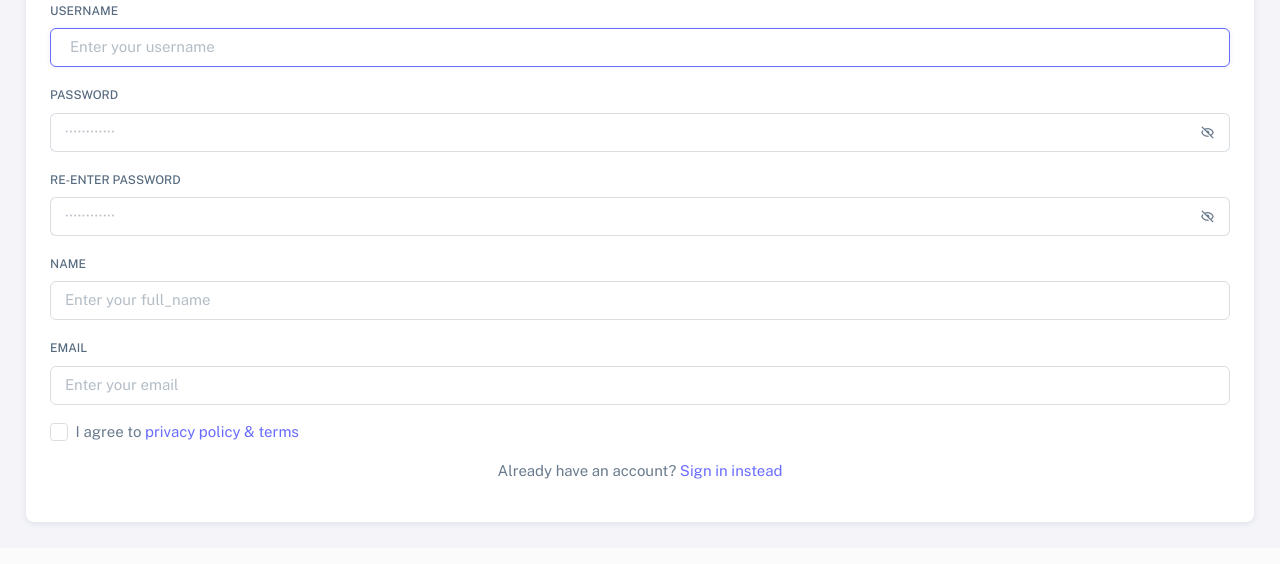
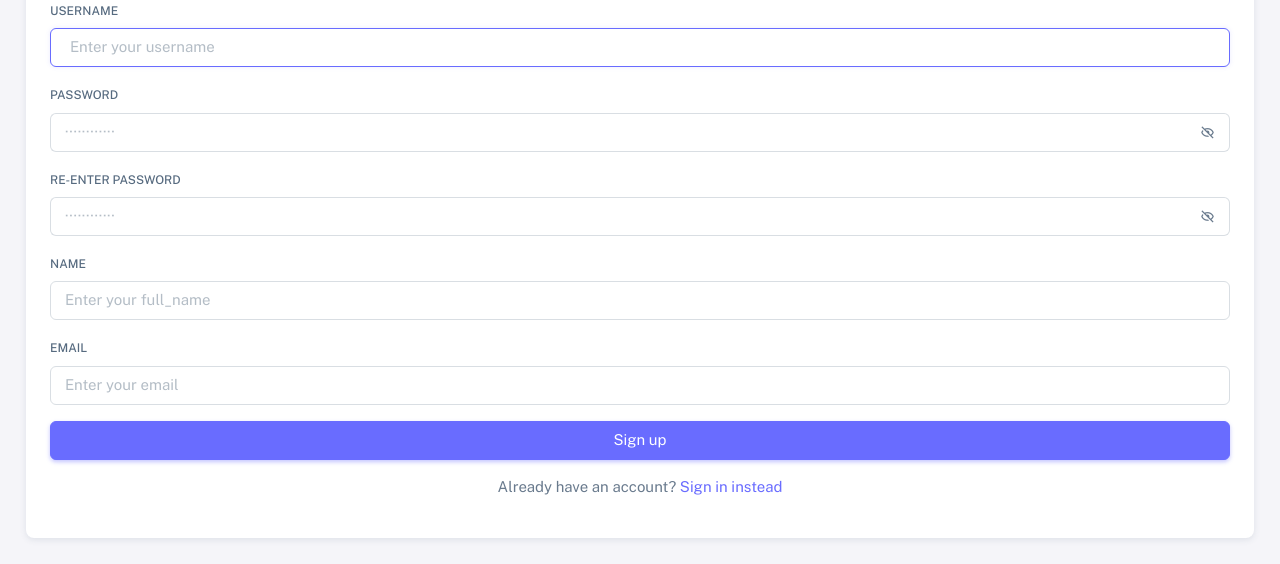
Before and after one commit to AIVLE-School-first-Big-Project/Your-Feelings, a Django app: page /user/signup/ in a window 1280 px wide. Shown: the part 580-1144 px from the top of the page. Before the commit the page ends 1106 px from the top, so only its background shows below. Run offline with Django 3.2, Linux system fonts and the light colour scheme; some libraries are stand-ins or nearby versions; some web fonts are replaced.

Commit message:
로그인 회원가입 수정

```diff
--- a/userApp/templates/userApp/signup.html
+++ b/userApp/templates/userApp/signup.html
@@ -99,21 +99,14 @@
                     <label for="email" class="form-label">Email</label>
                     <input type="text" class="form-control" id="email" name="email" placeholder="Enter your email" />
                   </div>
-
                   <div class="mb-3">
-                    <div class="form-check">
-                      <input class="form-check-input" type="checkbox" id="terms-conditions" name="terms" />
-                      <label class="form-check-label" for="terms-conditions">
-                        I agree to
-                        <a href="javascript:void(0);">privacy policy & terms</a>
-                      </label>
-                    </div>
+                    <button class="btn btn-primary d-grid w-100" type="submit" value="signup">Sign up</button>
                   </div>
-                </form>
+                  </form>
 
                 <p class="text-center">
                   <span>Already have an account?</span>
-                  <a href="auth-login-basic.html">
+                  <a href="{% url 'user:login'%}">
                     <span>Sign in instead</span>
                   </a>
                 </p>
```
Also changed, not shown: userApp/templates/userApp/login.html (+1 -31 lines).
